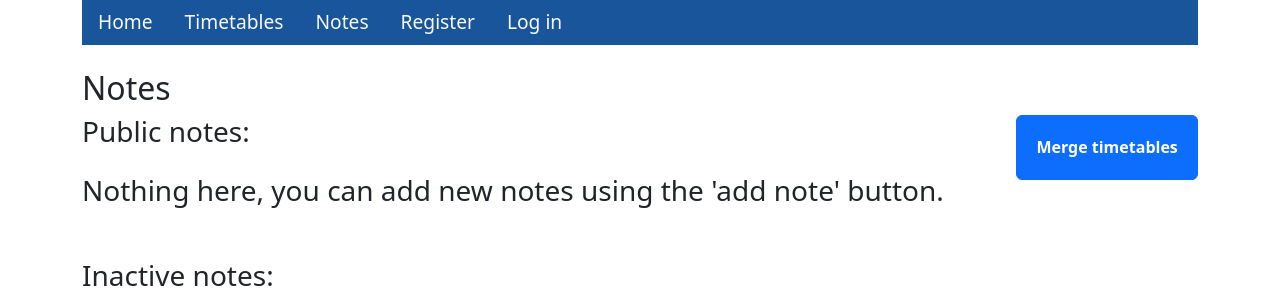
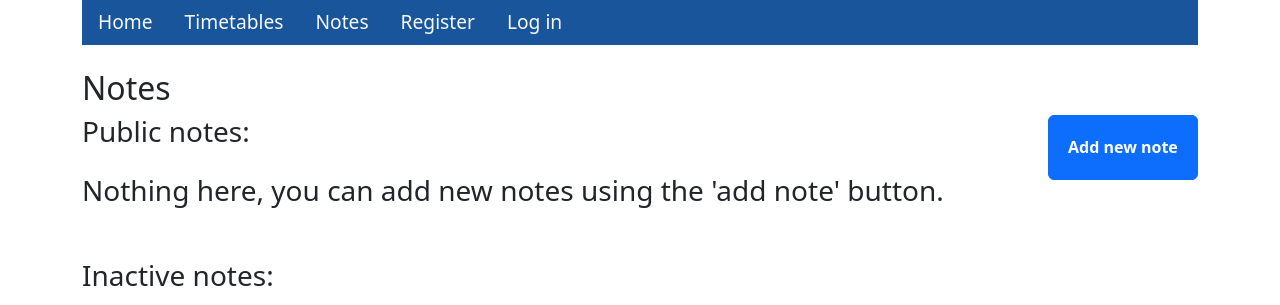
Before and after one commit to damian234527/FinalProject, a Django app: page /notes/ in a window 1280 px wide. Shown: the top 305 px of the page. Run offline with Django 4.2, Linux system fonts and the light colour scheme; data that the repository does not hold is empty; some libraries are stand-ins or nearby versions.

Commit message:
Kolejne poprawki w kwestii notatek, dodanie wyświetlania planu, z którego pochodzą. Poprawki związane z powiązaniem kursu z planem zajęć

```diff
--- a/notes/templates/notes/notes.html
+++ b/notes/templates/notes/notes.html
@@ -23,7 +23,7 @@
 <div style="float: right;">
     <button class="btn btn-primary btn-big" hx-get="{% url 'notes:add_note' %}" hx-target="#dialog">
         <strong class="btn-big-text">
-            Merge timetables
+            Add new note
         </strong>
     </button>
 </div>
--- a/notes/templates/notes/notes_list_inactive.html
+++ b/notes/templates/notes/notes_list_inactive.html
@@ -55,6 +55,9 @@
                 </button>
             </div>
             <p>{{note.content|truncatechars:50}}</p>
+            {% if note.date_modified != note.date_created %}
+            <p style="text-align: right">Last modified: {{note.date_modified|date:"d.m.Y, G:i"}}</p>
+            {% endif %}
         </li>
     </ul>
     {% endfor %}
--- a/notes/templates/notes/notes_list_private.html
+++ b/notes/templates/notes/notes_list_private.html
@@ -55,6 +55,9 @@
                 </button>
             </div>
             <p>{{note.content|truncatechars:50}}</p>
+            {% if note.date_modified != note.date_created %}
+            <p style="text-align: right">Last modified: {{note.date_modified|date:"d.m.Y, G:i"}}</p>
+            {% endif %}
         </li>
     </ul>
     {% endfor %}
--- a/notes/templates/notes/notes_list_public.html
+++ b/notes/templates/notes/notes_list_public.html
@@ -8,6 +8,7 @@
     {% for note in notes %}
     <ul class="note-sublist">
         <li class="note-item">
+            <div style="display: flex; justify-content: space-between;">
                 <h5>
                     <a href="{% url 'notes:details' note.id %}">{{ note.name }}</a>
                     {% if note.author %}
@@ -18,8 +19,11 @@
                     {% endif %}
                     on {{note.date_created|date:"d.m.Y, G:i"}}
                 </h5>
+                <strong style="text-align: right">{{note.timetable}}</strong>
+            </div>
+
             <div class="btn-group" style="float: right;">
-                {% if request.user == note.author %}
+                {% if request.user.is_superuser or request.user == note.author %}
                 <button type="submit" class="btn btn-primary btn-medium" hx-get="{% url 'notes:rename_note' note.id %}" hx-target="#dialog">
                     <strong class="btn-medium-text">
                         Rename
@@ -32,22 +36,12 @@
                         </strong>
                     </button>
                 </form>
-                {% else %}
-                <form action="{% url 'notes:remove_note' note.id %}" onsubmit="return confirm('Are you sure you want to remove the note? This action cannot be undone.')" >
-                    <button type="submit" class="btn btn-primary btn-medium">
-                        <strong class="btn-medium-text">
-                            Remove
-                        </strong>
-                    </button>
-                </form>
                 {% endif %}
-                <button type="submit" class="btn btn-primary btn-medium" hx-get="{% url 'notes:share_note' note.id %}" hx-target="#dialog">
-                    <strong class="btn-medium-text">
-                        Share
-                    </strong>
-                </button>
             </div>
             <p>{{note.content|truncatechars:50}}</p>
+            {% if note.date_modified != note.date_created %}
+            <p style="text-align: right">Last modified: {{note.date_modified|date:"d.m.Y, G:i"}}</p>
+            {% endif %}
         </li>
     </ul>
     {% endfor %}
--- a/notes/templates/notes/share_timetable.html
+++ b/notes/templates/notes/share_note.html
@@ -1,7 +1,7 @@
 <div class="modal-dialog">
     <div class="modal-content">
         <div class="modal-header">
-            <h5 class="modal-title" id="activityModalLabel{{ activity.id }}">Activity details</h5>
+            <h5 class="modal-title" id="noteModalLabel{{ note.id }}Share">Share a note</h5>
             <button type="button" class="btn-close" data-bs-dismiss="modal" aria-label="Close"></button>
         </div>
         <div class="modal-body">
@@ -21,7 +21,7 @@
         </div>
         <div class="modal-footer">
             {% if request.user == author %}
-            <button type="button" class="btn btn-warning" data-bs-dismiss="modal" hx-confirm="Are you sure you want to make this timetable public? This action cannot be undone." hx-get="{% url 'timetable:publish_timetable' timetable_id %}">Make public</button>
+            <button type="button" class="btn btn-warning" data-bs-dismiss="modal" hx-confirm="Are you sure you want to make this note public? This action cannot be undone." hx-get="{% url 'notes:publish_note' note_id %}">Make public</button>
             {% endif %}
         </div>
     </div>
--- a/notes/urls.py
+++ b/notes/urls.py
@@ -14,6 +14,7 @@ urlpatterns = [
     path("<int:note_id>/delete/", views.delete_note, name="delete_note"),
     path("<int:note_id>/remove/", views.remove_note, name="remove_note"),
     path("<int:note_id>/share/", views.share_note, name="share_note"),
+    path("<int:note_id>/publish/", views.publish_note, name="publish_note"),
     path("assign/", views.assign_note, name="assign_note"),
 
 ]
--- a/notes/views.py
+++ b/notes/views.py
@@ -59,15 +59,16 @@ def add_note(request):
         new_note_form = NoteForm(user)
         return render(request, "notes/add_note.html", {"new_note_form": new_note_form})
 def edit_note(request, note_id):
+    user = request.user if request.user.is_authenticated else None
     current_note = get_object_or_404(Note, pk=note_id)
     if request.method == "POST":
-        edit_note_form = NoteForm(request.POST, instance=current_note)
+        edit_note_form = NoteForm(user, request.POST, instance=current_note)
         if edit_note_form.is_valid():
             edit_note_form.save()
             return HttpResponse(status=204, headers={'HX-Trigger': 'note_changed'})
     else:
-        edit_note_form = NoteForm(instance=current_note)
-        return render(request, "notes/add_note.html", {"edit_note_form": edit_note_form})
+        edit_note_form = NoteForm(user, instance=current_note)
+        return render(request, "notes/add_note.html", {"new_note_form": edit_note_form})
 
 def share_note(request, note_id):
     note = Note.objects.get(pk=note_id)
@@ -78,20 +79,24 @@ def share_note(request, note_id):
 
 def delete_note(request, note_id):
     try:
-        note = get_object_or_404(Note, pk = note_id)
+        note = get_object_or_404(Note, pk=note_id)
         note.delete()
         return HttpResponse(status=204, headers={'HX-Trigger': 'note_changed'})
     except Exception as e:
         messages.error(request, "Something went wrong when deleting note: ", e)
+    return redirect("notes:main")
 
 def remove_note(request, note_id):
-    try:
-        note = get_object_or_404(Note, pk = note_id)
-        note.delete()
-        return HttpResponse(status=204, headers={'HX-Trigger': 'note_changed'})
-    except Exception as e:
-        messages.error(request, "Something went wrong when deleting note: ", e)
-
+    user = request.user if request.user.is_authenticated else None
+    if user:
+        try:
+            note = get_object_or_404(Note, pk=note_id)
+            note_assignment = get_object_or_404(Note_assignment, student=user, note=note)
+            note_assignment.delete()
+            # return HttpResponse(status=204, headers={'HX-Trigger': 'note_changed'})
+        except Exception as e:
+            messages.error(request, "Something went wrong when deleting note: ", e)
+        return redirect("notes:main")
 def assign_note(request):
     user = request.user if request.user.is_authenticated else None
     if user:
@@ -118,3 +123,15 @@ def change_status(request, note_id):
     note.is_active = not note.is_active
     note.save()
     return redirect("notes:main")
+
+def publish_note(request, note_id):
+    try:
+        current_note_assignments = Note_assignment.objects.filter(note=note_id)
+        current_note_assignments.delete()
+        public_note_assignment = Note_assignment.objects.create(note=note_id, student_id=None)
+    except Exception as e:
+        messages.error(request, "Something went wrong when publishing timetable", e)
+        return redirect("timetable:main")
+    messages.success(request, "Note published")
+    return HttpResponse(status=204, headers={'HX-Trigger': 'note_changed'})
+    #return redirect("timetable:main")
--- a/timetable/models.py
+++ b/timetable/models.py
@@ -83,8 +83,8 @@ class Timetable(models.Model):
                     else:
                         activity_type = Activity_type.objects.create(type_name_pl=created_activity_type_name, type_name=activity_type_name_pl)
                         newly_created_types.append(created_activity_type_name)
-                course, created = Course.objects.get_or_create(course_name=course_acronym, course_initials=course_acronym)
-                timetable.course_set.add(course)
+                course, created = Course.objects.get_or_create(course_name=course_acronym, course_initials=course_acronym, timetable=timetable)
+                # timetable.course_set.add(course)
                 activity = Activity.objects.create(time_start=time_start, time_end=time_end, description=description, time_duration=time_duration, timetable=timetable, course=course, activity_type=activity_type)
                 teacher_objects = [None] * len(teachers)
                 for i, teacher in enumerate(teachers):
@@ -110,7 +110,7 @@ class Course(models.Model):
     course_initials = models.CharField(max_length=30)
     course_name = models.CharField(max_length=100)
     course_description = models.CharField(max_length=255)
-    timetable = models.ManyToManyField(Timetable)
+    timetable = models.ForeignKey(Timetable, on_delete=models.CASCADE)
     def __str__(self):
         return self.course_initials
 
--- a/timetable/templates/timetable/share_timetable.html
+++ b/timetable/templates/timetable/share_timetable.html
@@ -1,7 +1,7 @@
 <div class="modal-dialog">
     <div class="modal-content">
         <div class="modal-header">
-            <h5 class="modal-title" id="activityModalLabel{{ activity.id }}">Activity details</h5>
+            <h5 class="modal-title" id="timetableModalLabel{{ timetable_id }}Share">Share a timetable</h5>
             <button type="button" class="btn-close" data-bs-dismiss="modal" aria-label="Close"></button>
         </div>
         <div class="modal-body">
--- a/timetable/templates/timetable/timetable_list_public.html
+++ b/timetable/templates/timetable/timetable_list_public.html
@@ -11,7 +11,7 @@
         <a href="{% url 'authentication:user_profile' timetable.author %}">{{ timetable.author }}</a>
         {% else %}
         <i>anonymous user</i>
-        {% if user.is_superuser or timetable.author %}
+        {% if request.user.is_superuser or request.user == timetable.author %}
         <div class="btn-group">
             <button type="submit" class="btn btn-primary btn-medium" hx-get="{% url 'timetable:rename_timetable' timetable.id %}" hx-target="#dialog">
                 <strong class="btn-medium-text">
```
Also changed, not shown: notes/forms.py (+25 -6 lines), notes/templates/notes/rename_timetable.html (deleted, +0 -25 lines), timetable/migrations/0011_remove_course_timetable_course_timetable.py (added). Lines whose indentation alone changed are shown as unchanged.
